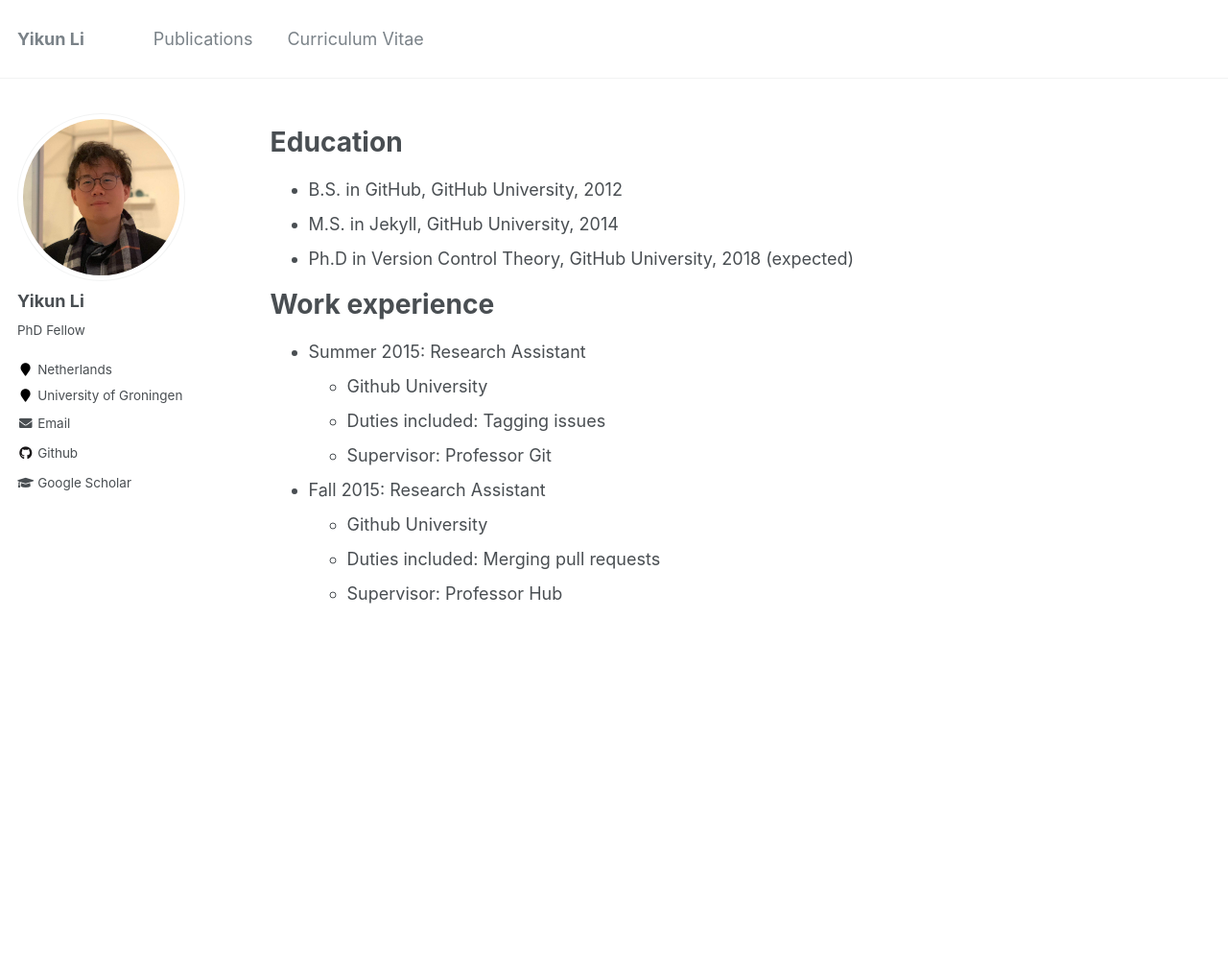
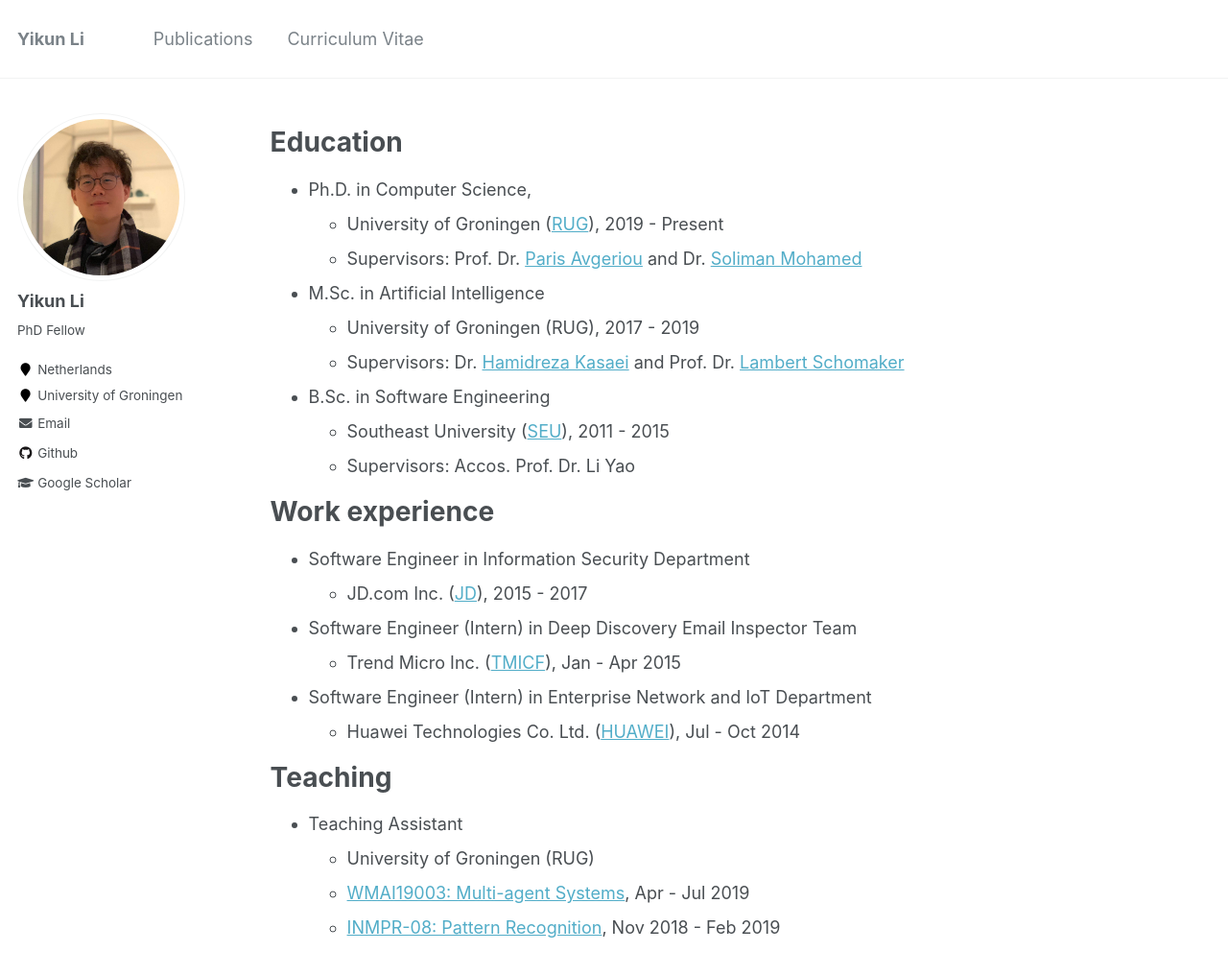
Before and after one commit to yikun-li/yikun-li.github.io, a Jekyll site: the page built from _pages/cv.md, in a window 1280 px wide and 1196 px high. Shown: the top 1016 px of the window at 96% size. Built offline with Jekyll 4.4.1, drawn with Linux system fonts in a browser that asks for light colours.

Commit message:
Update CV

```diff
--- a/_pages/cv.md
+++ b/_pages/cv.md
@@ -11,18 +11,32 @@ redirect_from:
 
 Education
 ======
-* B.S. in GitHub, GitHub University, 2012
-* M.S. in Jekyll, GitHub University, 2014
-* Ph.D in Version Control Theory, GitHub University, 2018 (expected)
+* Ph.D. in Computer Science,
+    * University of Groningen ([RUG](https://en.wikipedia.org/wiki/University_of_Groningen)), 2019 - Present
+    * Supervisors: Prof. Dr. [Paris Avgeriou](http://www.cs.rug.nl/~paris/) and Dr. [Soliman Mohamed](https://www.rug.nl/staff/m.a.m.soliman/)
+
+* M.Sc. in Artificial Intelligence
+    * University of Groningen (RUG), 2017 - 2019
+    * Supervisors: Dr. [Hamidreza Kasaei](https://hkasaei.github.io) and Prof. Dr. [Lambert Schomaker](https://www.ai.rug.nl/~lambert/)
+
+* B.Sc. in Software Engineering
+    * Southeast University ([SEU](https://en.wikipedia.org/wiki/Southeast_University)), 2011 - 2015
+    * Supervisors: Accos. Prof. Dr. Li Yao
 
 Work experience
 ======
-* Summer 2015: Research Assistant
-  * Github University
-  * Duties included: Tagging issues
-  * Supervisor: Professor Git
+* Software Engineer in Information Security Department
+    * JD.com Inc. ([JD](https://en.wikipedia.org/wiki/JD.com)), 2015 - 2017
 
-* Fall 2015: Research Assistant
-  * Github University
-  * Duties included: Merging pull requests
-  * Supervisor: Professor Hub
+* Software Engineer (Intern) in Deep Discovery Email Inspector Team
+    * Trend Micro Inc. ([TMICF](https://en.wikipedia.org/wiki/Trend_Micro)), Jan - Apr 2015
+
+* Software Engineer (Intern) in Enterprise Network and IoT Department
+    * Huawei Technologies Co. Ltd. ([HUAWEI](https://en.wikipedia.org/wiki/Huawei)), Jul - Oct 2014
+
+Teaching
+======
+* Teaching Assistant
+    * University of Groningen (RUG)
+    * [WMAI19003: Multi-agent Systems](https://www.rug.nl/ocasys/rug/vak/show?code=WMAI19003), Apr - Jul 2019
+    * [INMPR-08: Pattern Recognition](https://www.rug.nl/ocasys/rug//vak/show?code=INMPR-08), Nov 2018 - Feb 2019
```
